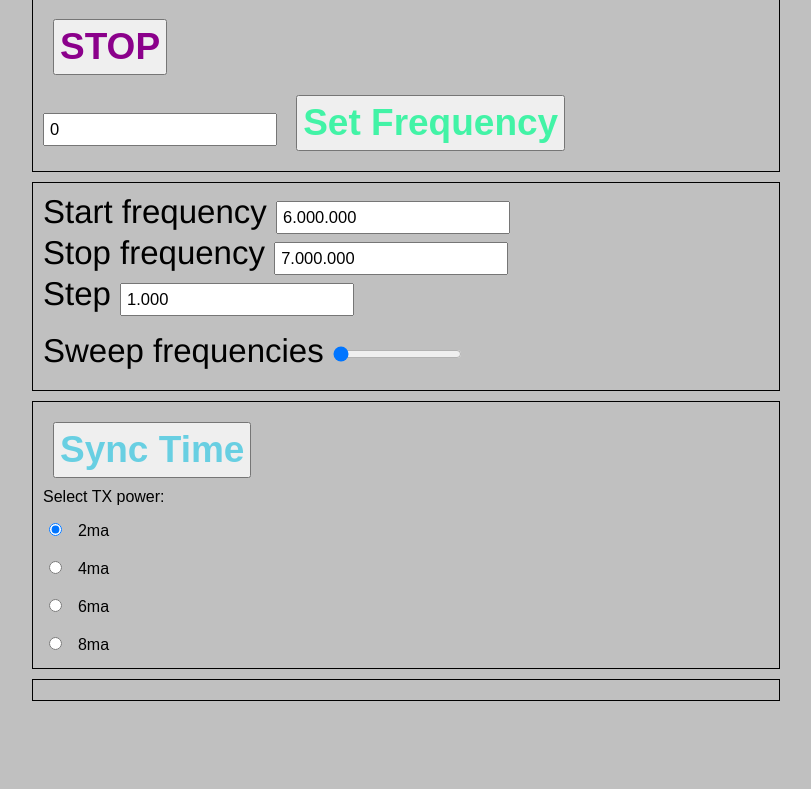
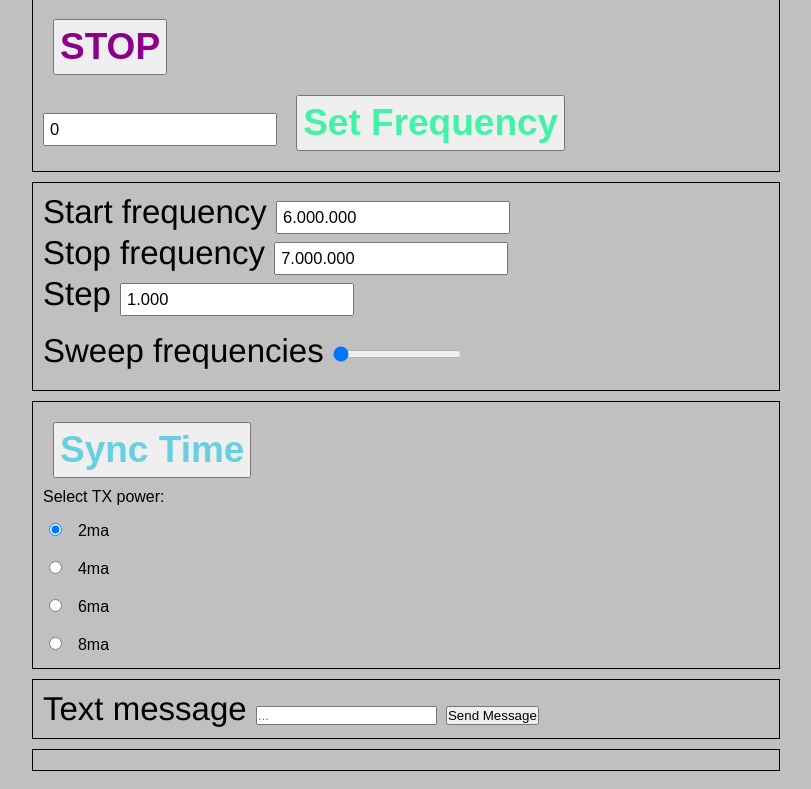
Before and after one commit to batica81/VfoSerial, a website: page public/index.html in a window 1280 px wide. Shown: the part 548-1337 px from the top of the page, without its empty margins (234-1045 px from the left). Before the commit the page ends 1299 px from the top, so only its background shows below. Drawn offline with nearby package versions, Linux system fonts and the light colour scheme; no server answers.

Commit message:
ft8 buffer issues

```diff
--- a/public/app.js
+++ b/public/app.js
@@ -114,6 +114,13 @@ $(function () {
         console.log("STOP sent");
     })
 
+
+    $('.sendMessageButton').on("click", function () {
+        let message = $('.messageTextInput').val().toUpperCase();
+        socket.emit('chat message',  "6," + message);
+
+    })
+
     $('.cwArea').on("mousedown", function () {
         socket.emit('chat message', "2," + currentFrequency);
 
--- a/public/index.html
+++ b/public/index.html
@@ -96,6 +96,17 @@
     </div>
 </div>
 
+<div class="messageWrapper sectionWrapper">
+
+    <div class="messageTextWrapper">
+        <label class="messageLabel" for="messageTextInput">Text message</label>
+        <input class="messageTextInput" id="messageTextInput" type="text" value="" placeholder="...">
+        <button class="sendMessageButton">Send Message</button>
+    </div>
+
+</div>
+
+
 <div class="statusWrapper sectionWrapper">
 <!--    <div class="statusMessage center">...</div>-->
     <ul id="messages"></ul>
```
Also changed, not shown: 1 other file.
